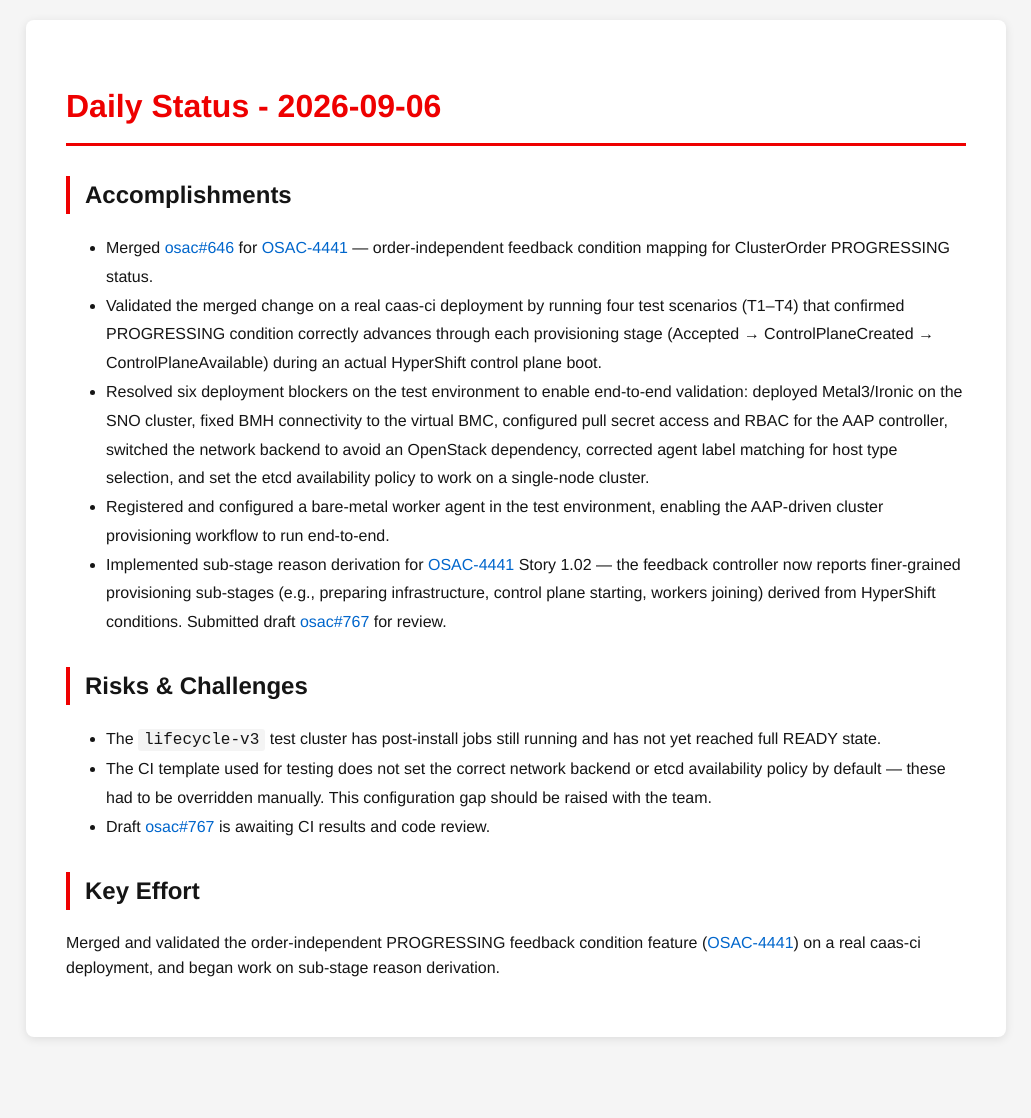
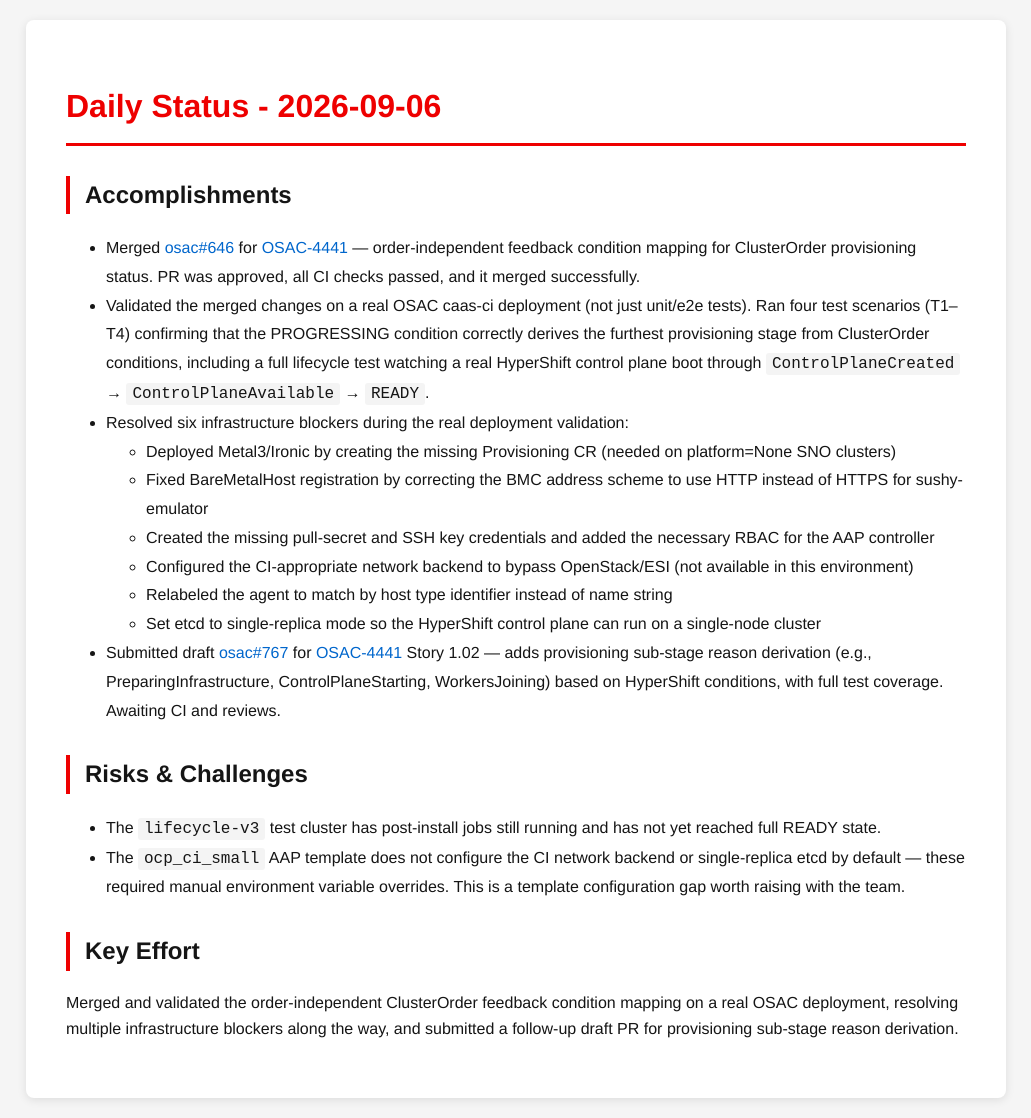
Before and after one commit to tzvatot/daily-status, a Jekyll site: the page built from 2026-09-06.md, in a window 1280 px wide. Shown: the whole page, without its empty margins (124-1155 px from the left). Built offline with Jekyll 4.4.1, drawn with Linux system fonts in a browser that asks for light colours; before the commit the page ends 1057 px from its top, so only the background shows below that.

Commit message:
Daily status update - 2026-09-06

```diff
--- a/2026-09-06.md
+++ b/2026-09-06.md
@@ -7,16 +7,20 @@
 # Daily Status - 2026-09-06
 
 ## Accomplishments
-- Merged [osac#646](https://github.com/osac-project/osac/pull/646) for [OSAC-4441](https://redhat.atlassian.net/browse/OSAC-4441) — order-independent feedback condition mapping for ClusterOrder PROGRESSING status.
-- Validated the merged change on a real caas-ci deployment by running four test scenarios (T1–T4) that confirmed PROGRESSING condition correctly advances through each provisioning stage (Accepted → ControlPlaneCreated → ControlPlaneAvailable) during an actual HyperShift control plane boot.
-- Resolved six deployment blockers on the test environment to enable end-to-end validation: deployed Metal3/Ironic on the SNO cluster, fixed BMH connectivity to the virtual BMC, configured pull secret access and RBAC for the AAP controller, switched the network backend to avoid an OpenStack dependency, corrected agent label matching for host type selection, and set the etcd availability policy to work on a single-node cluster.
-- Registered and configured a bare-metal worker agent in the test environment, enabling the AAP-driven cluster provisioning workflow to run end-to-end.
-- Implemented sub-stage reason derivation for [OSAC-4441](https://redhat.atlassian.net/browse/OSAC-4441) Story 1.02 — the feedback controller now reports finer-grained provisioning sub-stages (e.g., preparing infrastructure, control plane starting, workers joining) derived from HyperShift conditions. Submitted draft [osac#767](https://github.com/osac-project/osac/pull/767) for review.
+- Merged [osac#646](https://github.com/osac-project/osac/pull/646) for [OSAC-4441](https://redhat.atlassian.net/browse/OSAC-4441) — order-independent feedback condition mapping for ClusterOrder provisioning status. PR was approved, all CI checks passed, and it merged successfully.
+- Validated the merged changes on a real OSAC caas-ci deployment (not just unit/e2e tests). Ran four test scenarios (T1–T4) confirming that the PROGRESSING condition correctly derives the furthest provisioning stage from ClusterOrder conditions, including a full lifecycle test watching a real HyperShift control plane boot through `ControlPlaneCreated` → `ControlPlaneAvailable` → `READY`.
+- Resolved six infrastructure blockers during the real deployment validation:
+  - Deployed Metal3/Ironic by creating the missing Provisioning CR (needed on platform=None SNO clusters)
+  - Fixed BareMetalHost registration by correcting the BMC address scheme to use HTTP instead of HTTPS for sushy-emulator
+  - Created the missing pull-secret and SSH key credentials and added the necessary RBAC for the AAP controller
+  - Configured the CI-appropriate network backend to bypass OpenStack/ESI (not available in this environment)
+  - Relabeled the agent to match by host type identifier instead of name string
+  - Set etcd to single-replica mode so the HyperShift control plane can run on a single-node cluster
+- Submitted draft [osac#767](https://github.com/osac-project/osac/pull/767) for [OSAC-4441](https://redhat.atlassian.net/browse/OSAC-4441) Story 1.02 — adds provisioning sub-stage reason derivation (e.g., PreparingInfrastructure, ControlPlaneStarting, WorkersJoining) based on HyperShift conditions, with full test coverage. Awaiting CI and reviews.
 
 ## Risks & Challenges
 - The `lifecycle-v3` test cluster has post-install jobs still running and has not yet reached full READY state.
-- The CI template used for testing does not set the correct network backend or etcd availability policy by default — these had to be overridden manually. This configuration gap should be raised with the team.
-- Draft [osac#767](https://github.com/osac-project/osac/pull/767) is awaiting CI results and code review.
+- The `ocp_ci_small` AAP template does not configure the CI network backend or single-replica etcd by default — these required manual environment variable overrides. This is a template configuration gap worth raising with the team.
 
 ## Key Effort
-Merged and validated the order-independent PROGRESSING feedback condition feature ([OSAC-4441](https://redhat.atlassian.net/browse/OSAC-4441)) on a real caas-ci deployment, and began work on sub-stage reason derivation.
+Merged and validated the order-independent ClusterOrder feedback condition mapping on a real OSAC deployment, resolving multiple infrastructure blockers along the way, and submitted a follow-up draft PR for provisioning sub-stage reason derivation.
```
